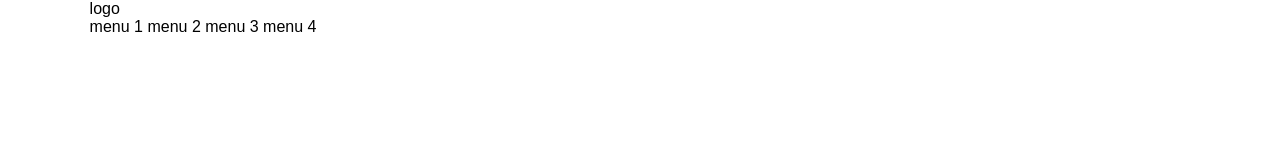
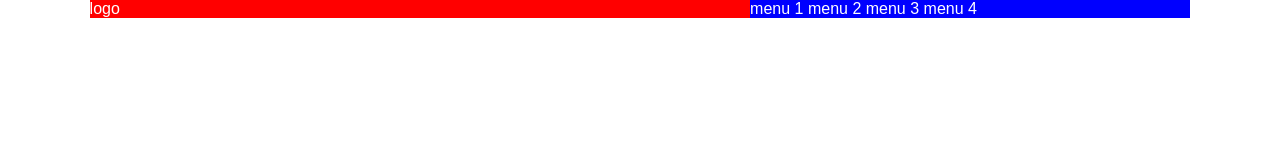
Before and after one commit to khandillu96/gitpractice, a plain HTML site: page index.html in a window 1280 px wide. Drawn offline with Linux system fonts and the light colour scheme.

Commit message:
css styling  done

```diff
--- a/assets/css/style.css
+++ b/assets/css/style.css
@@ -98,11 +98,23 @@ li {
   Header styling starts here
 =================================*/
 
+.header .wrapper {
+  display: flex;
+  flex-wrap: wrap;
+  justify-content: space-between;
+}
 
+h1 {
+  flex-basis: 60%;
+  background-color: red;
+  color: white;
+}
 
-
-
-
+ul {
+  flex-basis: 40%;
+  background-color: blue;
+  color: #fff;
+}
 /*=================================
   Header styling ends here
 =================================*/
```
